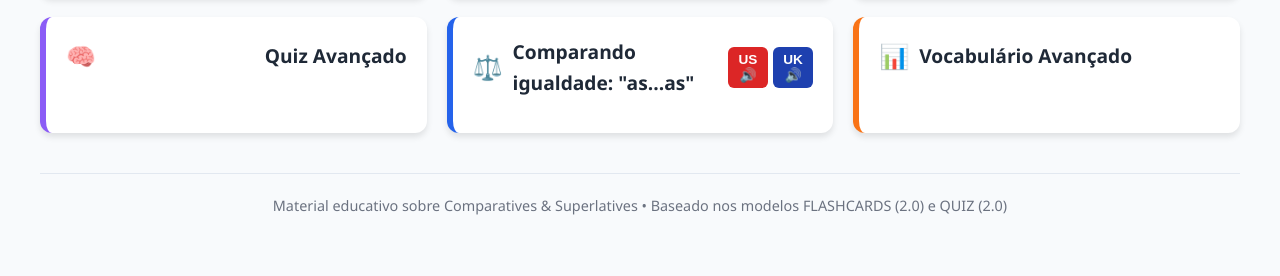
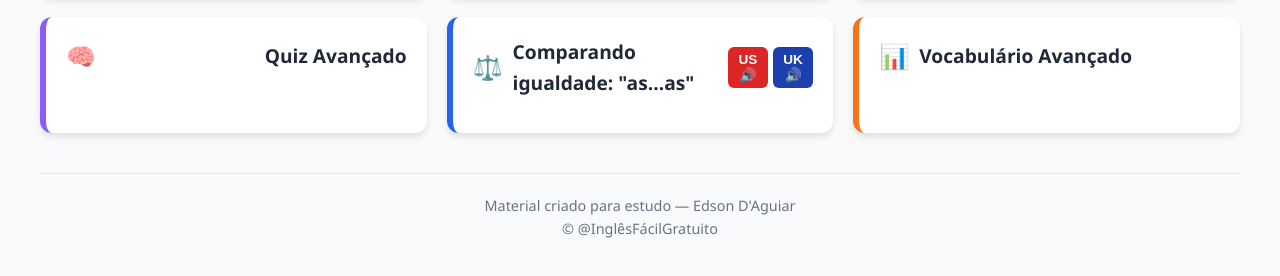
Before and after one commit to EddyAguiar/FLASHCARDS-3.0-Comparatives-Superlatives-A2-B1-Part-1, a plain HTML site: page index.html in a window 1280 px wide. Shown: the part 750-1026 px from the top of the page. Drawn offline with Linux system fonts and the light colour scheme.

Commit message:
Update index.html

```diff
--- a/index.html
+++ b/index.html
@@ -866,7 +866,8 @@
     </div>
 
     <footer>
-      Material educativo sobre Comparatives & Superlatives • Baseado nos modelos FLASHCARDS (2.0) e QUIZ (2.0)
+       Material criado para estudo — Edson D'Aguiar<br>
+      <span class="copyright">© @InglêsFácilGratuito</span>
     </footer>
 
     <script>
@@ -1004,4 +1005,5 @@
         });
     </script>
 </body>
+
 </html>
```
